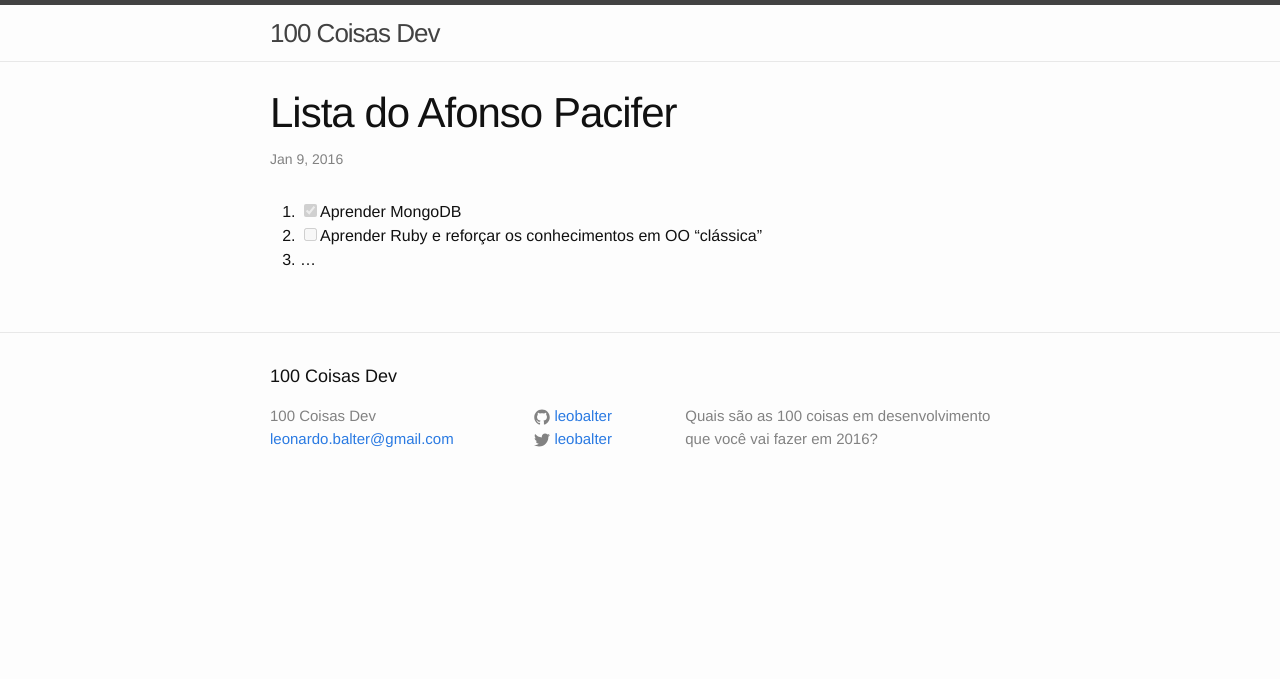
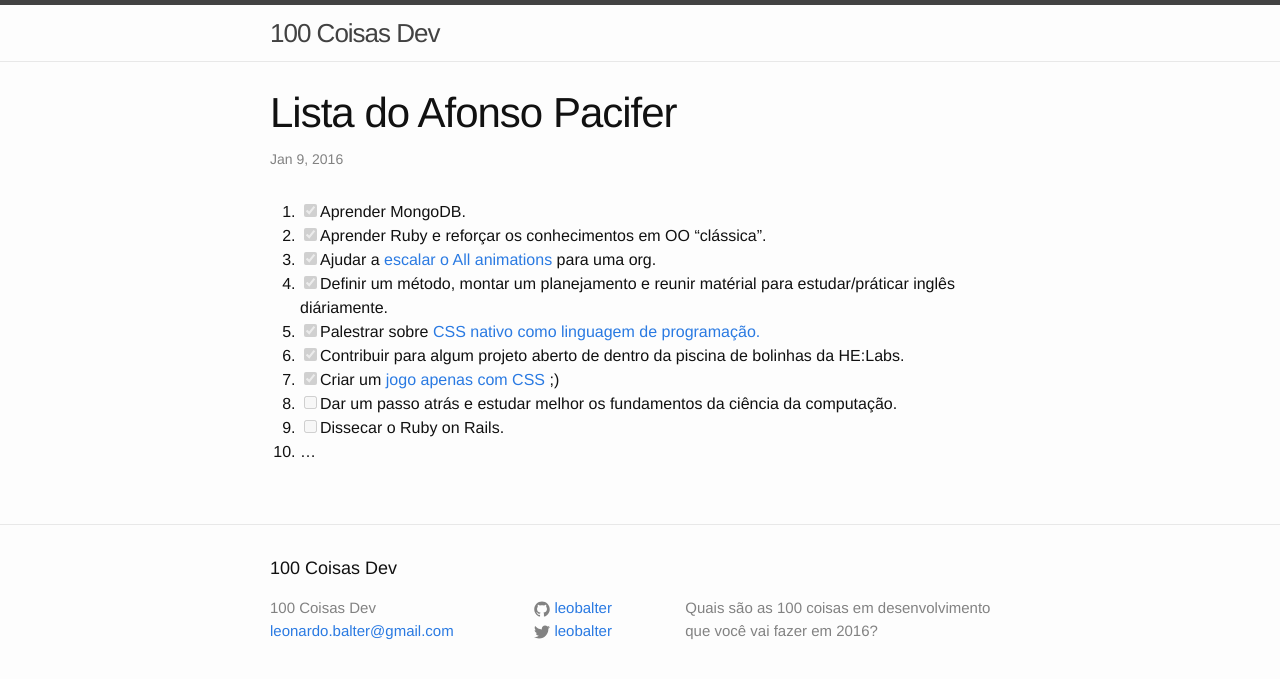
Before and after one commit to leobalter/100-coisas-dev, a Jekyll site: the page built from _posts/listas/2016-01-09-afonso-pacifer.markdown, in a window 1280 px wide. Shown: the top 679 px of the page. Built offline with Jekyll 4.4.1, drawn with Linux system fonts in a browser that asks for light colours.

Commit message:
updatena lista do Afonso Pacifer

```diff
--- a/_posts/listas/2016-01-09-afonso-pacifer.markdown
+++ b/_posts/listas/2016-01-09-afonso-pacifer.markdown
@@ -5,6 +5,13 @@ date:   2016-01-09 12:00:00 -0500
 categories: listas
 ---
 
-1. [x] Aprender MongoDB
-1. [ ] Aprender Ruby e reforçar os conhecimentos em OO "clássica"
+1. [x] Aprender MongoDB.
+1. [x] Aprender Ruby e reforçar os conhecimentos em OO "clássica".
+1. [x] Ajudar a [escalar o All animations](https://github.com/all-animation/all-animation/issues/19) para uma org.
+1. [x] Definir um método, montar um planejamento e reunir matérial para estudar/práticar inglês diáriamente.
+1. [x] Palestrar sobre [CSS nativo como linguagem de programação.](https://speakerdeck.com/afonsopacifer/css-as-a-programing-language)
+1. [x] Contribuir para algum projeto aberto de dentro da piscina de bolinhas da HE:Labs.
+1. [x] Criar um [jogo apenas com CSS](https://github.com/afonsopacifer/egg-emergency) ;)
+1. [ ] Dar um passo atrás e estudar melhor os fundamentos da ciência da computação.
+1. [ ] Dissecar o Ruby on Rails.
 1. ...
```
